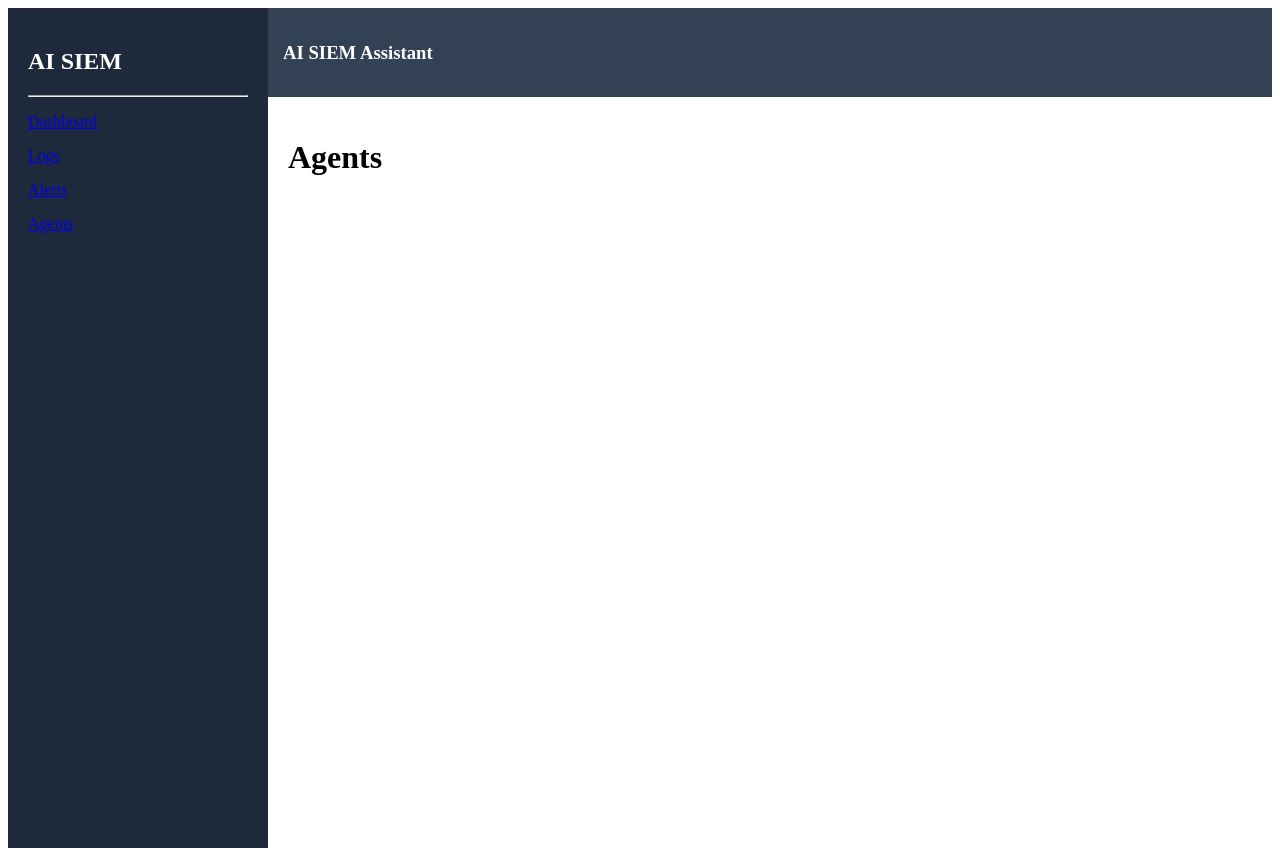
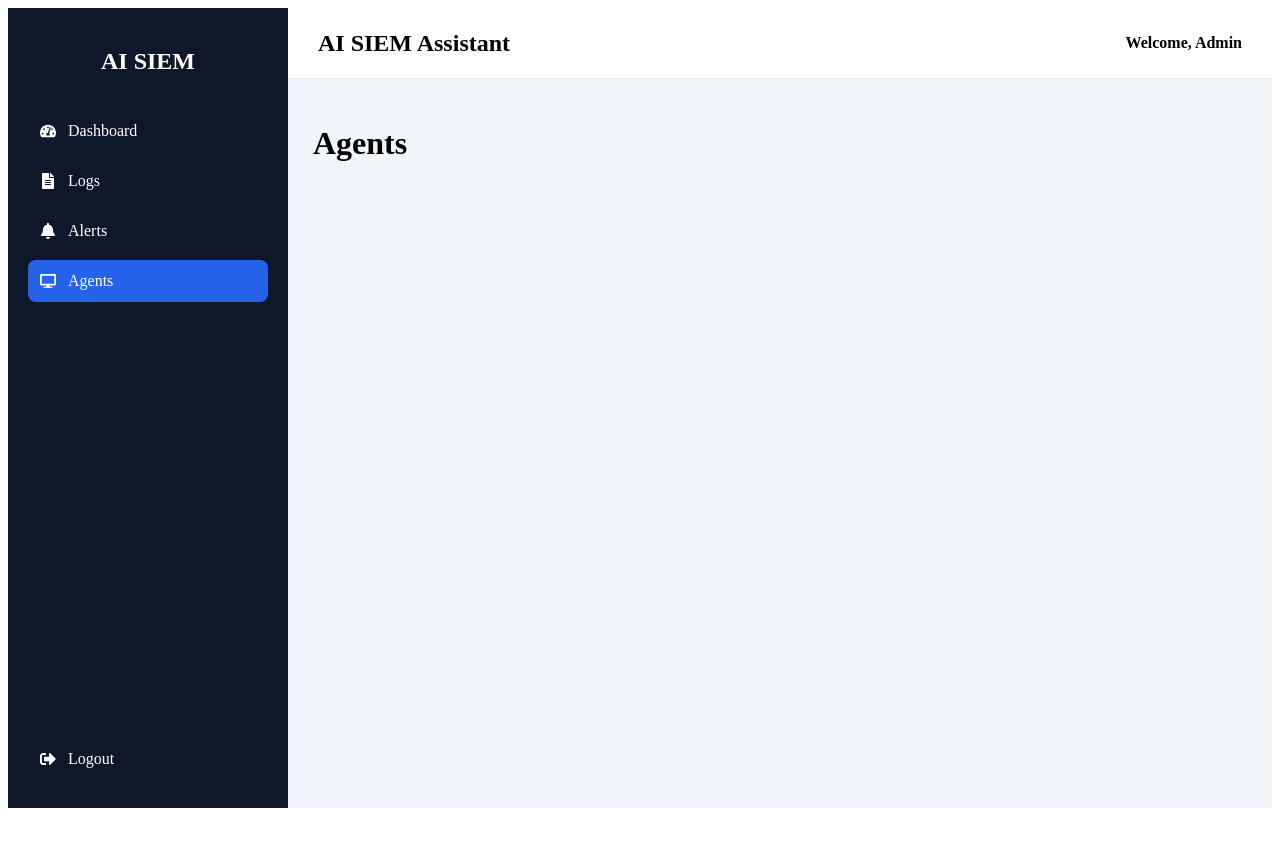
Before and after one commit to Rasika28-cs/AI-SIEM-PROJECT, a React app in the folder frontend/: page /agents in a window 1280 px wide. After the commit the page ends 816 px from the top, so only its background shows below. Built offline with nearby package versions, Linux system fonts and the light colour scheme; the HTML template or start-up script is replaced by a standard one.

Commit message:
Convert dashboard frontend to React with Django API integration

```diff
--- a/frontend/package.json
+++ b/frontend/package.json
@@ -13,6 +13,7 @@
     "axios": "^1.18.1",
     "react": "^19.2.7",
     "react-dom": "^19.2.7",
+    "react-icons": "^5.7.0",
     "react-router-dom": "^7.18.2"
   },
   "devDependencies": {
--- a/frontend/src/components/Navbar.jsx
+++ b/frontend/src/components/Navbar.jsx
@@ -1,14 +1,16 @@
+import "./../styles/navbar.css";
+
 function Navbar() {
   return (
-    <div
-      style={{
-        background: "#334155",
-        color: "white",
-        padding: "15px",
-      }}
-    >
-      <h3>AI SIEM Assistant</h3>
-    </div>
+    <nav className="navbar">
+      <div>
+        <h2>AI SIEM Assistant</h2>
+      </div>
+
+      <div className="navbar-right">
+        <span>Welcome, Admin</span>
+      </div>
+    </nav>
   );
 }
 
--- a/frontend/src/components/Sidebar.jsx
+++ b/frontend/src/components/Sidebar.jsx
@@ -1,28 +1,50 @@
-import { Link } from "react-router-dom";
+import { NavLink } from "react-router-dom";
+import {
+  FaTachometerAlt,
+  FaFileAlt,
+  FaBell,
+  FaDesktop,
+  FaSignOutAlt,
+} from "react-icons/fa";
+
+import "../styles/sidebar.css";
 
 function Sidebar() {
   return (
-    <div
-      style={{
-        width: "220px",
-        background: "#1e293b",
-        color: "white",
-        minHeight: "100vh",
-        padding: "20px",
-      }}
-    >
-      <h2>AI SIEM</h2>
+    <aside className="sidebar">
 
-      <hr />
+      <h2 className="logo">AI SIEM</h2>
 
-      <p><Link to="/dashboard">Dashboard</Link></p>
+      <NavLink to="/dashboard" className="menu-item">
+        <FaTachometerAlt />
+        <span>Dashboard</span>
+      </NavLink>
 
-      <p><Link to="/logs">Logs</Link></p>
+      <NavLink to="/logs" className="menu-item">
+        <FaFileAlt />
+        <span>Logs</span>
+      </NavLink>
 
-      <p><Link to="/alerts">Alerts</Link></p>
+      <NavLink to="/alerts" className="menu-item">
+        <FaBell />
+        <span>Alerts</span>
+      </NavLink>
 
-      <p><Link to="/agents">Agents</Link></p>
-    </div>
+      <NavLink to="/agents" className="menu-item">
+        <FaDesktop />
+        <span>Agents</span>
+      </NavLink>
+
+      <div className="logout">
+
+        <NavLink to="/" className="menu-item">
+          <FaSignOutAlt />
+          <span>Logout</span>
+        </NavLink>
+
+      </div>
+
+    </aside>
   );
 }
 
--- a/frontend/src/layouts/DashboardLayout.jsx
+++ b/frontend/src/layouts/DashboardLayout.jsx
@@ -1,18 +1,24 @@
+import Navbar from "../components/Navbar";
 import Sidebar from "../components/Sidebar";
-import Navbar from "../components/Navbar";
+
+import "../styles/layout.css";
 
 function DashboardLayout({ children }) {
   return (
-    <div style={{ display: "flex" }}>
+    <div className="layout">
+
       <Sidebar />
 
-      <div style={{ flex: 1 }}>
+      <div className="main-content">
+
         <Navbar />
 
-        <div style={{ padding: "20px" }}>
+        <main className="page-content">
           {children}
-        </div>
+        </main>
+
       </div>
+
     </div>
   );
 }
--- a/frontend/src/pages/Dashboard.jsx
+++ b/frontend/src/pages/Dashboard.jsx
@@ -1,11 +1,279 @@
+import { useEffect, useState } from "react";
+
 import DashboardLayout from "../layouts/DashboardLayout";
+import API from "../services/api";
+
+import "../styles/dashboard.css";
+
 
 function Dashboard() {
-  return (
-    <DashboardLayout>
-      <h1>Dashboard</h1>
-    </DashboardLayout>
-  );
+
+
+    const [data, setData] = useState(null);
+
+
+    useEffect(() => {
+
+        API.get("/dashboard/api/")
+        .then(response => {
+
+            setData(response.data);
+
+        })
+        .catch(error => {
+
+            console.log(error);
+
+        });
+
+
+    }, []);
+
+
+
+    if (!data) {
+
+        return (
+
+            <DashboardLayout>
+
+                <h2>
+                    Loading Dashboard...
+                </h2>
+
+            </DashboardLayout>
+
+        );
+
+    }
+
+
+
+    return (
+
+        <DashboardLayout>
+
+
+            <h2>
+                AI SIEM Dashboard
+            </h2>
+
+
+            <p>
+                Welcome, Admin
+            </p>
+
+
+
+            <div className="cards">
+
+
+                <div className="card">
+
+                    <h3>Total Logs</h3>
+
+                    <h1>
+                        {data.total_logs}
+                    </h1>
+
+                </div>
+
+
+
+                <div className="card">
+
+                    <h3>Total Alerts</h3>
+
+                    <h1>
+                        {data.total_alerts}
+                    </h1>
+
+                </div>
+
+
+
+                <div className="card">
+
+                    <h3>Online Agents</h3>
+
+                    <h1>
+                        {data.online_agents}
+                    </h1>
+
+                </div>
+
+
+
+                <div className="card">
+
+                    <h3>High Alerts</h3>
+
+                    <h1 className="danger">
+
+                        {data.high_alerts}
+
+                    </h1>
+
+                </div>
+
+
+            </div>
+
+
+
+            <h3>
+                Recent Alerts
+            </h3>
+
+
+            <table>
+
+
+                <thead>
+
+                    <tr>
+
+                        <th>
+                            Attack
+                        </th>
+
+                        <th>
+                            Severity
+                        </th>
+
+                        <th>
+                            Status
+                        </th>
+
+                        <th>
+                            Time
+                        </th>
+
+
+                    </tr>
+
+                </thead>
+
+
+                <tbody>
+
+
+                {
+                    data.recent_alerts.map(
+                        (alert,index)=>(
+
+                        <tr key={index}>
+
+                            <td>
+                                {alert.attack_type}
+                            </td>
+
+                            <td>
+                                {alert.severity}
+                            </td>
+
+                            <td>
+                                {alert.status}
+                            </td>
+
+                            <td>
+                                {alert.created_time}
+                            </td>
+
+
+                        </tr>
+
+                        )
+                    )
+                }
+
+
+                </tbody>
+
+
+            </table>
+
+
+
+            <h3>
+                Recent Security Logs
+            </h3>
+
+
+            <table>
+
+
+                <thead>
+
+                    <tr>
+
+                        <th>
+                            Time
+                        </th>
+
+                        <th>
+                            Agent
+                        </th>
+
+                        <th>
+                            Event
+                        </th>
+
+                        <th>
+                            Severity
+                        </th>
+
+
+                    </tr>
+
+                </thead>
+
+
+                <tbody>
+
+
+                {
+                    data.recent_logs.map(
+                        (log,index)=>(
+
+                        <tr key={index}>
+
+                            <td>
+                                {log.timestamp}
+                            </td>
+
+                            <td>
+                                {log.agent__hostname}
+                            </td>
+
+                            <td>
+                                {log.event_type}
+                            </td>
+
+                            <td>
+                                {log.severity}
+                            </td>
+
+
+                        </tr>
+
+                        )
+                    )
+                }
+
+
+                </tbody>
+
+
+            </table>
+
+
+
+        </DashboardLayout>
+
+    );
+
 }
 
+
 export default Dashboard;
--- /dev/null
+++ b/frontend/src/services/api.js
@@ -0,0 +1,11 @@
+import axios from "axios";
+
+
+const API = axios.create({
+
+    baseURL: "http://127.0.0.1:8000",
+
+});
+
+
+export default API;
--- /dev/null
+++ b/frontend/src/styles/dashboard.css
@@ -0,0 +1,55 @@
+.cards{
+
+    display:flex;
+    gap:20px;
+    margin:25px 0;
+
+}
+
+
+.card{
+
+    background:white;
+    padding:20px;
+    flex:1;
+    border-radius:10px;
+    box-shadow:0 2px 8px rgba(0,0,0,0.1);
+
+}
+
+
+.danger{
+
+    color:red;
+
+}
+
+
+
+table{
+
+    width:100%;
+    border-collapse:collapse;
+    background:white;
+    margin-bottom:30px;
+
+}
+
+
+
+th{
+
+    background:#1e293b;
+    color:white;
+    padding:12px;
+
+}
+
+
+
+td{
+
+    padding:12px;
+    border-bottom:1px solid #ddd;
+
+}
--- /dev/null
+++ b/frontend/src/styles/layout.css
@@ -0,0 +1,15 @@
+.layout{
+    display:flex;
+    min-height:100vh;
+    background:#f1f5f9;
+}
+
+.main-content{
+    flex:1;
+    display:flex;
+    flex-direction:column;
+}
+
+.page-content{
+    padding:25px;
+}
--- /dev/null
+++ b/frontend/src/styles/navbar.css
@@ -0,0 +1,13 @@
+.navbar{
+    height:70px;
+    background:white;
+    display:flex;
+    justify-content:space-between;
+    align-items:center;
+    padding:0 30px;
+    border-bottom:1px solid #e5e7eb;
+}
+
+.navbar-right{
+    font-weight:600;
+}
--- /dev/null
+++ b/frontend/src/styles/sidebar.css
@@ -0,0 +1,37 @@
+.sidebar{
+    width:240px;
+    background:#0f172a;
+    color:white;
+    display:flex;
+    flex-direction:column;
+    padding:20px;
+}
+
+.logo{
+    text-align:center;
+    margin-bottom:35px;
+}
+
+.menu-item{
+    display:flex;
+    align-items:center;
+    gap:12px;
+    color:white;
+    text-decoration:none;
+    padding:12px;
+    border-radius:8px;
+    margin-bottom:8px;
+    transition:.2s;
+}
+
+.menu-item:hover{
+    background:#1e293b;
+}
+
+.menu-item.active{
+    background:#2563eb;
+}
+
+.logout{
+    margin-top:auto;
+}
```
Also changed, not shown: 1 other file (tests, documents, lock files or other folders).
